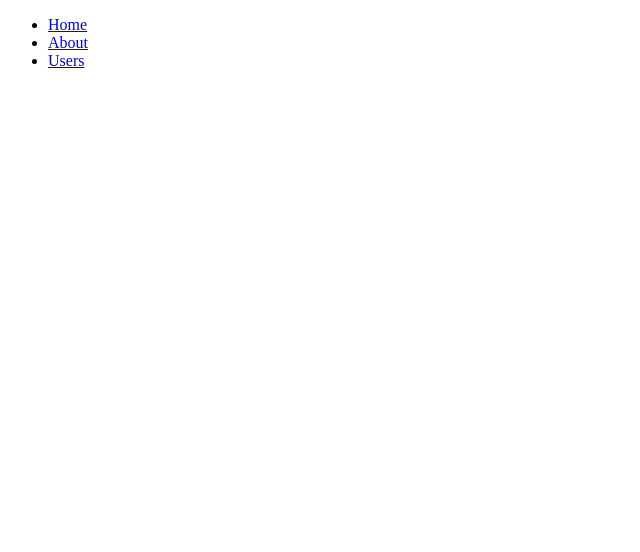
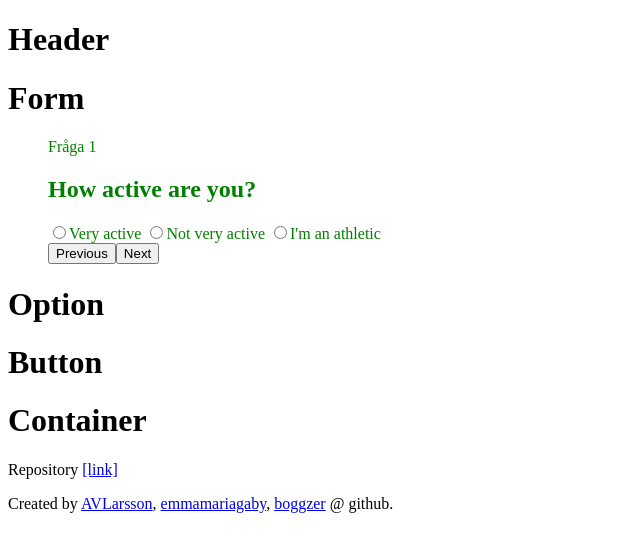
Before and after one commit to emmamariagaby/dawg-finder, a React app: page / in a window 1280 px wide. Shown: the top 552 px of the page, without its empty margins (0-640 px from the left). Built offline with nearby package versions, Linux system fonts and the light colour scheme.

Commit message:
Router test

```diff
--- a/package.json
+++ b/package.json
@@ -22,8 +22,9 @@
   },
   "dependencies": {
     "local-storage": "^2.0.0",
-    "react": "^16.12.0",
-    "react-dom": "^16.12.0",
+    "react": "^16.13.0",
+    "react-dom": "^16.13.0",
+    "react-router": "^5.1.2",
     "react-router-dom": "^5.1.2"
   }
 }
--- /dev/null
+++ b/src/ResultRouter.tsx
@@ -0,0 +1,15 @@
+import React from "react";
+import { BrowserRouter, Route } from "react-router-dom";
+import Form from "./components/Form";
+import ResultsContanier from "./components/ResultsContainer";
+
+const ResultRouter: React.FC = () =>{
+    return (
+        <BrowserRouter>
+            <Route path="/" component={Form} />
+            <Route path="/a" component={ResultsContanier} />
+        </BrowserRouter>
+    );
+};
+
+export default ResultRouter;
--- a/src/components/Form.tsx
+++ b/src/components/Form.tsx
@@ -218,4 +218,7 @@ class Form extends React.Component<{}, FormState> {
 	};
 }
 
+// export const FormRender: React.FC<FormState> = () => {
+//     return this.render();
+// }
 export default Form;
--- a/src/index.tsx
+++ b/src/index.tsx
@@ -1,64 +1,79 @@
 import * as React from "react";
 import * as ReactDOM from "react-dom";
-import {
-  BrowserRouter as Router,
-  Switch,
-  Route,
-  Link
-} from "react-router-dom";
+// import { BrowserRouter as Router, BrowserRouter, Switch, Route, Link } from "react-router-dom";
+// import { BrowserRouter, Route } from "react-router-dom";
 
 import Header from "./components/Header";
 import Footer from "./components/Footer";
+import ResultRouter from "./ResultRouter";
 import Option from "./components/Option";
-import Form from "./components/Form";
+
+// import Form from "./components/Form";
 import Button from "./components/Button";
 import Container from "./components/Container";
-import ResultsContainer from "./components/ResultsContainer";
+// import ResultsContainer from "./components/ResultsContainer";
+// import {FormRender} from "./components/Form";
 
-ReactDOM.render(
-
-    <Router>
-      <div>
-        <nav>
-          <ul>
-            <li>
-              <Link to="/form">Home</Link>
-            </li>
-            <li>
-              <Link to="/resultContainer">About</Link>
-            </li>
-            <li>
-              <Link to="/footer">Users</Link>
-            </li>
-          </ul>
-        </nav>
-
-        {/* A <Switch> looks through its children <Route>s and
-            renders the first one that matches the current URL. */}
-        <Switch>
-          <Route path="/form">
-            <Form />
-          </Route>
-          <Route path="/resultContainer">
-            <ResultsContainer result="sällskap" />
-          </Route>
-          <Route path="/footer">
-            <Footer />
-          </Route>
-        </Switch>
-      </div>
-    </Router>,
+// const RouteApp: React.FC = () => {
+//   return (
+//     <BrowserRouter>
+//       <Route path="/" />
+//       <Route path="/form" component={FormRender} />
+//      </BrowserRouter>
+//   );
+// };
 
 
 
-    // <>
-    //     <Header />
-    //     <Option />
-    //     <Form />
-    //     <Button />
-    //     <Container />
-    //     <ResultsContainer result="sällskap" />
-    //     <Footer />
-    // </>,
+// export default function Index() {
+//     return(
+//         <Router>
+//       <div>
+//         <nav>
+//           <ul>
+//             <li>
+//               <Link to="/">Home</Link>
+//             </li>
+//             <li>
+//               <Link to="/components/Form">About</Link>
+//             </li>
+//             <li>
+//               <Link to="/components/ResultsContanier">Users</Link>
+//             </li>
+//           </ul>
+//         </nav>
+
+//         <Switch>
+//             <Route path="/components/Form">
+//                 <Form />
+//             </Route>
+//             <Route path="/components/ResultsContanier">
+//                 <ResultsContainer result="sällskap" />
+//             </Route>
+//             <Route path="/">
+//                 <Form />
+//             </Route>
+//              </Switch>
+//       </div>
+//     </Router>
+//     )
+// }
+
+
+ReactDOM.render(
+    <>
+        <Header />
+        <ResultRouter />
+        {/* <BrowserRouter>
+            <Index />
+        </BrowserRouter> */}
+        <Option />
+        {/* <Form /> */}
+        {/* {this.RouteApp} */}
+        <Button />
+        <Container />
+        {/* <ResultsContainer result="sällskap" /> */}
+        <Footer />
+    </>,
     document.getElementById("root")
 );
--- a/tsconfig.json
+++ b/tsconfig.json
@@ -24,7 +24,7 @@
 
     /* Strict Type-Checking Options */
     "strict": true,                           /* Enable all strict type-checking options. */
-    "noImplicitAny": true,                    /* Raise error on expressions and declarations with an implied 'any' type. */
+    "noImplicitAny": false,                    /* Raise error on expressions and declarations with an implied 'any' type. */
     "strictNullChecks": true,                 /* Enable strict null checks. */
     "strictFunctionTypes": true,              /* Enable strict checking of function types. */
     "strictBindCallApply": true,              /* Enable strict 'bind', 'call', and 'apply' methods on functions. */
```
Also changed, not shown: src/components/RouterPage.tsx (added, +55 -0 lines), 1 other file (tests, documents, lock files or other folders).
